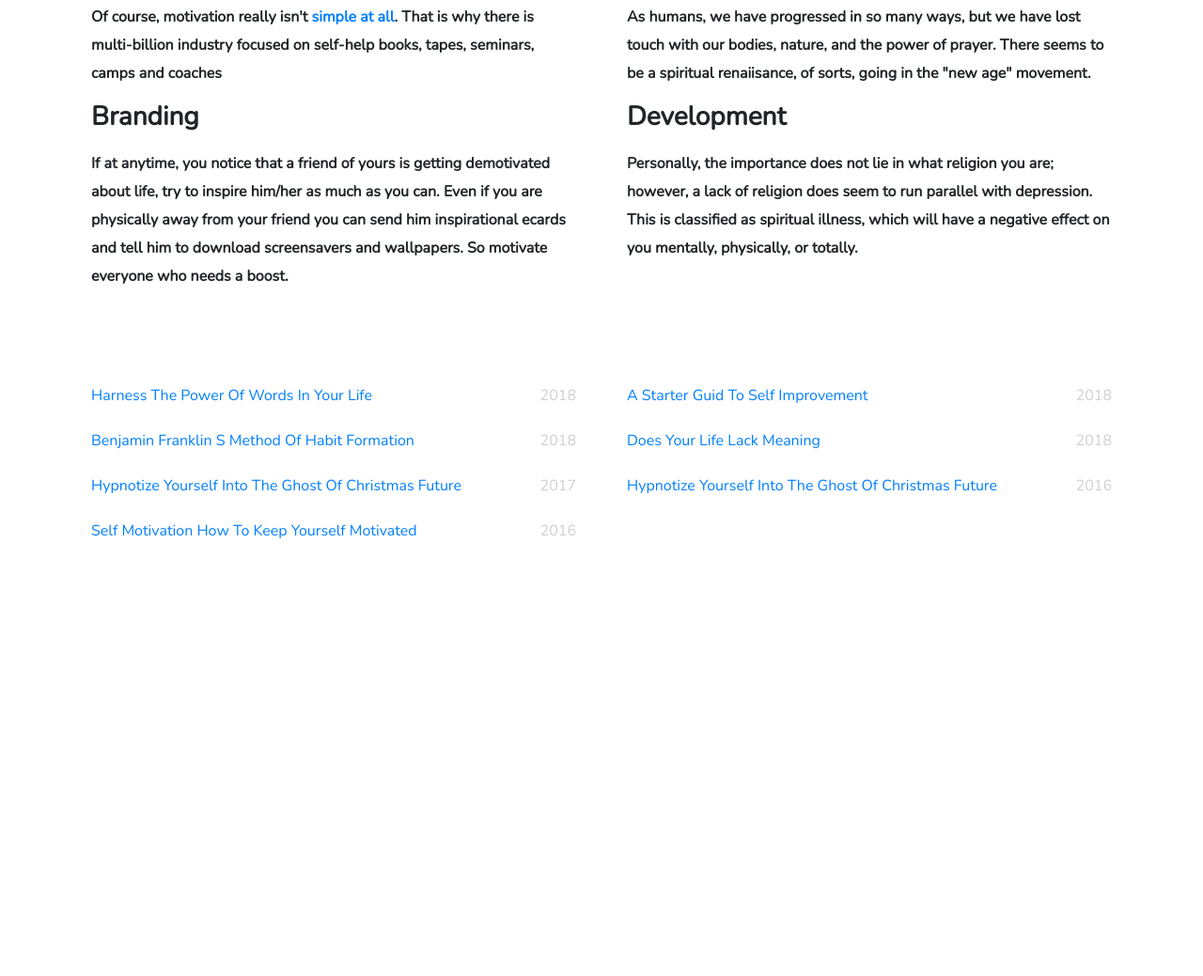
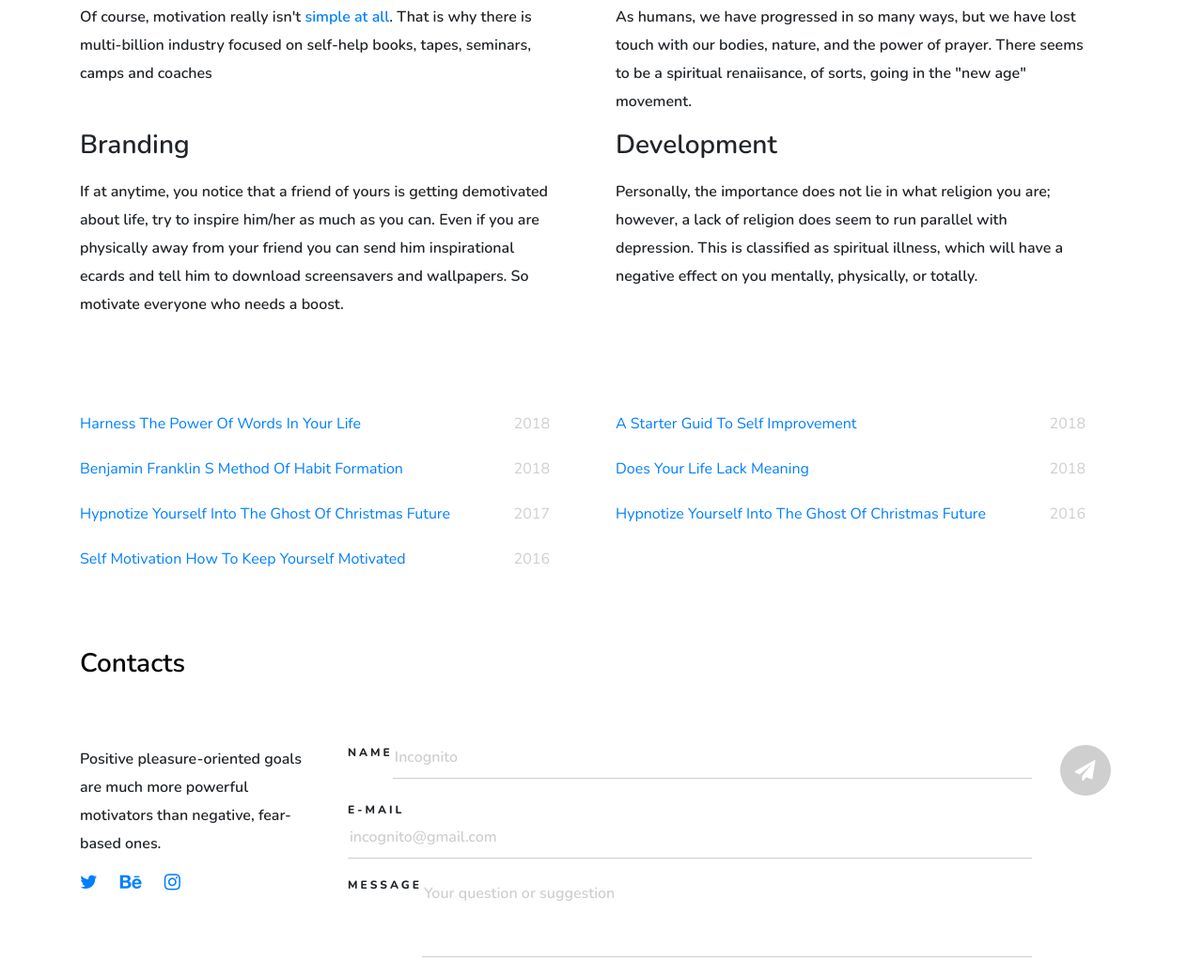
Before and after one commit to YuraKolesnikov/deab-website, a website: page app/index.html in a window 1280 px wide. Shown: the part 777-1816 px from the top of the page at 94% size. Before the commit the page ends 1366 px from the top, so only its background shows below. Drawn offline with nearby package versions, Linux system fonts and the light colour scheme; files that its build step writes are made by us from their sources.

Commit message:
Added contacts section

```diff
--- a/app/index.html
+++ b/app/index.html
@@ -40,7 +40,7 @@
 		<!-- Font -->
 		<link
 			rel="stylesheet"
-			href="https://fonts.googleapis.com/css?family=Nunito&display=swap"
+			href="https://fonts.googleapis.com/css?family=Nunito:400,600,800&display=swap"
 		/>
 		<!-- Main stylesheet -->
 		<link rel="stylesheet" href="css/main.min.css" />
@@ -96,7 +96,7 @@
 		<div class="about" id="about">
 			<div class="container">
 				<div class="row">
-					<div class="col-2 px-3">
+					<div class="col-2 pr-5">
 						<div class="about__item">
 							<h4 class="item__title">
 								UX/UI
@@ -109,7 +109,7 @@
 							</p>
 						</div>
 					</div>
-					<div class="col-2 px-3">
+					<div class="col-2 pr-5">
 						<div class="about__item">
 							<h4 class="item__title">
 								Motion
@@ -119,7 +119,7 @@
 							</p>
 						</div>
 					</div>
-					<div class="col-2 px-3">
+					<div class="col-2 pr-5">
 						<div class="about__item">
 							<h4 class="item__title">
 								Branding
@@ -129,7 +129,7 @@
 							</p>
 						</div>
 					</div>
-					<div class="col-2 px-3">
+					<div class="col-2 pr-5">
 						<div class="about__item">
 							<h4 class="item__title">
 								Development
@@ -145,7 +145,7 @@
 		<div class="links mt-7" id="links">
 			<div class="container">
 				<div class="row">
-					<div class="col-2 py-3 px-3">
+					<div class="col-2 py-3 pr-5">
 						<div class="links__item">
 							<a href="/" class="span--blue item__text">
 								Harness The Power Of Words In Your Life
@@ -155,7 +155,7 @@
 							</span>
 						</div>
 					</div>
-					<div class="col-2 py-3 px-3">
+					<div class="col-2 py-3 pr-5">
 						<div class="links__item">
 							<a href="/" class="span--blue item__text">
 								A Starter Guid To Self Improvement
@@ -165,7 +165,7 @@
 							</span>
 						</div>
 					</div>
-					<div class="col-2 py-3 px-3">
+					<div class="col-2 py-3 pr-5">
 						<div class="links__item">
 							<a href="/" class="span--blue item__text">
 								Benjamin Franklin S Method Of Habit Formation
@@ -175,7 +175,7 @@
 							</span>
 						</div>
 					</div>
-					<div class="col-2 py-3 px-3">
+					<div class="col-2 py-3 pr-5">
 						<div class="links__item">
 							<a href="/" class="span--blue item__text">
 								Does Your Life Lack Meaning
@@ -185,7 +185,7 @@
 							</span>
 						</div>
 					</div>
-					<div class="col-2 py-3 px-3">
+					<div class="col-2 py-3 pr-5">
 						<div class="links__item">
 							<a href="/" class="span--blue item__text">
 								Hypnotize Yourself Into The Ghost Of Christmas Future
@@ -195,7 +195,7 @@
 							</span>
 						</div>
 					</div>
-					<div class="col-2 py-3 px-3">
+					<div class="col-2 py-3 pr-5">
 						<div class="links__item">
 							<a href="/" class="span--blue item__text">
 								Hypnotize Yourself Into The Ghost Of Christmas Future
@@ -205,7 +205,7 @@
 							</span>
 						</div>
 					</div>
-					<div class="col-2 py-3 px-3">
+					<div class="col-2 py-3 pr-5">
 						<div class="links__item">
 							<a href="/" class="span--blue item__text">
 								Self Motivation How To Keep Yourself Motivated
@@ -218,6 +218,59 @@
 				</div>
 			</div>
 		</div>
+
+		<div class="contacts mt-7" id="contacts">
+			<div class="container">
+				<h3 class="contacts__title">Contacts</h3>
+				<div class="row mt-7">
+					<div class="contacts__caption">
+						<p class="caption-text">Positive pleasure-oriented goals are much more powerful motivators than negative, fear-based ones.</p>
+						<div class="hero__icons mt-3">
+							<i class="fa fa-custom fa-twitter"></i>
+							<i class="fa fa-custom fa-behance"></i>
+							<i class="fa fa-custom fa-instagram"></i>
+						</div>
+					</div>
+					<div class="contacts__form">
+						<div class="form-content">
+							<form>
+								<fieldset class="d-flex mb-4">
+									<label class="form-label" for="name">Name</label>
+									<input
+										class="form-field"
+										type="text"
+										name="name"
+										id="name"
+										placeholder="Incognito">
+								</fieldset class="d-flex my-4">
+								<fieldset>
+									<label for="mail" class="form-label">E-mail</label>
+									<input
+										class="form-field"
+										type="text"
+										name="mail"
+										id="mail"
+										placeholder="incognito@gmail.com">
+								</fieldset>
+								<fieldset class="d-flex my-4">
+									<label class="form-label" for="message">Message</label>
+									<textarea
+										class="form-field"
+										name="message"
+										id="message"
+										cols="30"
+										rows="3"
+										placeholder="Your question or suggestion"></textarea>
+								</fieldset>
+							</form>
+						</div>
+						<div class="form-button">
+							<i class="fa fa-custom fa-paper-plane"></i>
+						</div>
+					</div>
+				</div>
+			</div>
+		</div>
 		<script src="js/scripts.min.js"></script>
 	</body>
 </html>
--- /dev/null
+++ b/app/scss/_sections/_contacts.scss
@@ -0,0 +1,103 @@
+.contacts {
+
+  /* h3 */
+  &__title {
+    font-size: 28px;
+    font-weight: 600;
+    line-height: 30px;
+    color: $black;
+  }
+
+  &__caption {
+    width: calc(25% - 30px);
+    margin: 0 15px;
+    & .caption-text {
+      font-size: 16px;
+      font-weight: 600;
+      line-height: 30px;
+    }
+  }
+
+  &__form {
+    width: calc(75% - 30px);
+    margin: 0 15px;
+    display: flex;
+    flex-wrap: wrap;
+
+    & .form-content {
+      width: calc(90% - 15px);
+      margin-right: 0 15px;
+
+      & .form-label {
+        font-weight: 800;
+        font-size: 12px;
+        line-height: 16px;
+        letter-spacing: 3px;
+        text-transform: uppercase;
+      }
+
+      & .form-field {
+        width: 100%;
+        border: 0;
+        border-bottom: 1px solid $gray;
+        padding-bottom: 10px;
+        /* For textarea */
+        resize: none;
+
+        &::placeholder {
+          font-size: 16px;
+          font-weight: 600;
+          line-height: 30px;
+          color: $gray;
+          transition: background-color .5s ease, opacity .5s ease;
+        }
+
+        &:focus {
+          outline: none;
+          border-bottom-color: $dark-gray;
+          &::placeholder {
+            opacity: 0;
+          }
+        }
+      }
+    }
+
+    & .form-button {
+      width: calc(10% - 30px);
+      margin-left: 30px;
+      & .fa-custom {
+        cursor: pointer;
+        font-size: 22px;
+        color: #FFF;
+        background-color: $gray;
+        border-radius: 50%;
+        padding: 16px;
+        transition: background-color .35s ease;
+
+        &:hover {
+          background-color: darken($color: $gray, $amount: 10%);
+        }
+      }
+    }
+  }
+}
+
+@media screen and (max-width: 768px) {
+  .contacts__caption {
+    width: calc(100% - 30px);
+    margin-bottom: 30px;
+  }
+
+  .contacts__form {
+    width: calc(100% - 30px);
+  }
+
+  .contacts__form .form-content {
+    width: 100%;
+  }
+
+  .contacts__form .form-button {
+    width: 100%;
+    text-align: right;
+  }
+}
--- a/app/scss/_sections/_hero.scss
+++ b/app/scss/_sections/_hero.scss
@@ -10,6 +10,7 @@
   }
 
   &__icons {
+    margin: 0 -10px;
     & .fa-custom {
       color: $blue;
       cursor: pointer;
--- a/app/scss/main.scss
+++ b/app/scss/main.scss
@@ -20,5 +20,6 @@ body {
 
 /* Sections */
 @import "_sections/about";
+@import "_sections/contacts";
 @import "_sections/hero";
 @import "_sections/links";
```
